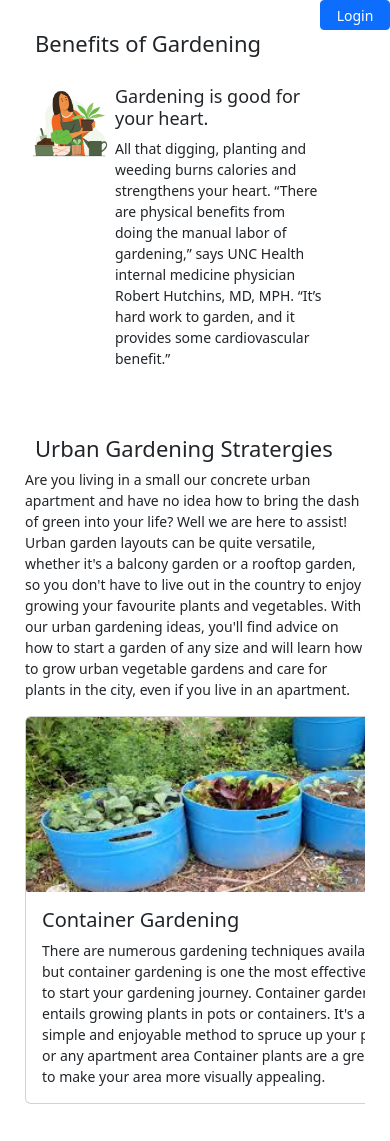
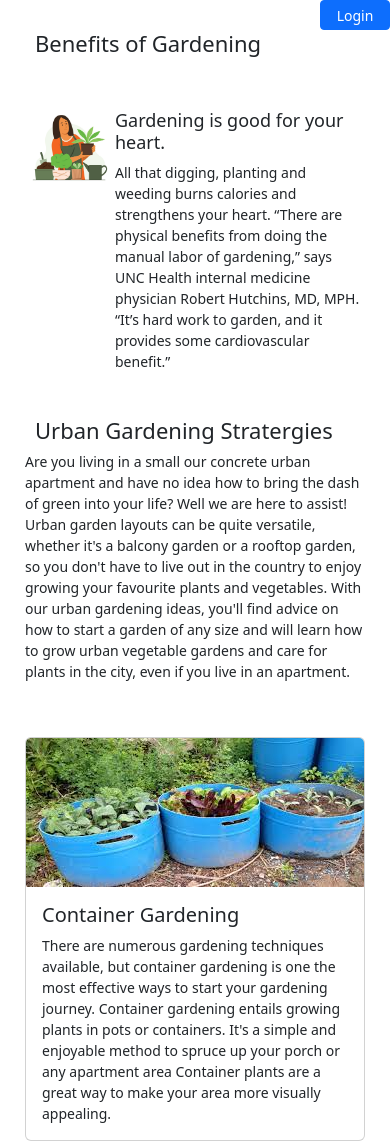
Before and after one commit to VirajPurohit/Urban-City-Plant-Lover-Frontend, a React (Create React App) app: page / in a window 390 px wide. Before the commit the page ends 1104 px from the top, so only its background shows below. Built offline with nearby package versions, Linux system fonts and the light colour scheme; no server answers.

Commit message:
CSS Changes

```diff
--- a/src/components/Content.css
+++ b/src/components/Content.css
@@ -175,12 +175,12 @@
     }
 
     .gardening-tips .carousel-item{
-        max-width: 400px;
+        max-width: 100%;
         min-height: 150px;
     }
 
     .urban-gardening-tips-section .carousel-item{
-        max-width: 400px;
+        max-width: 100%;
         left: 0%;
     }
 }
@@ -188,15 +188,7 @@
     .gardening-tips{
         margin-top: 30px;
     }
-    .gardening-tips .carousel-item{
-        max-width: 300px;
-        min-height: 150px;
-    }
 
-    .urban-gardening-tips-section .carousel-item{
-        max-width: 400px;
-        left: 0%;
-    }
     .urban-gardening-tips-section .carousel-control-next-icon, .urban-gardening-tips-section .carousel-control-prev-icon{
         display: none;
 
--- a/src/components/Content.js
+++ b/src/components/Content.js
@@ -7,6 +7,7 @@ export default function Content() {
     <div className="Content-Wrapper">
       <h2> Benefits of Gardening</h2>
       <div className="gardening-tips">
+        <br />
         <Carousel>
           <Carousel.Item interval={5000}>
             <div className="d-flex flex-row">
@@ -129,7 +130,7 @@ export default function Content() {
           garden of any size and will learn how to grow urban vegetable gardens
           and care for plants in the city, even if you live in an apartment.
         </p>
-
+        <br />
         <div className="urban-gardening-carousel-wrapper">
           <Carousel>
             <Carousel.Item style={{ width: "500px" }} interval={15000}>
```
